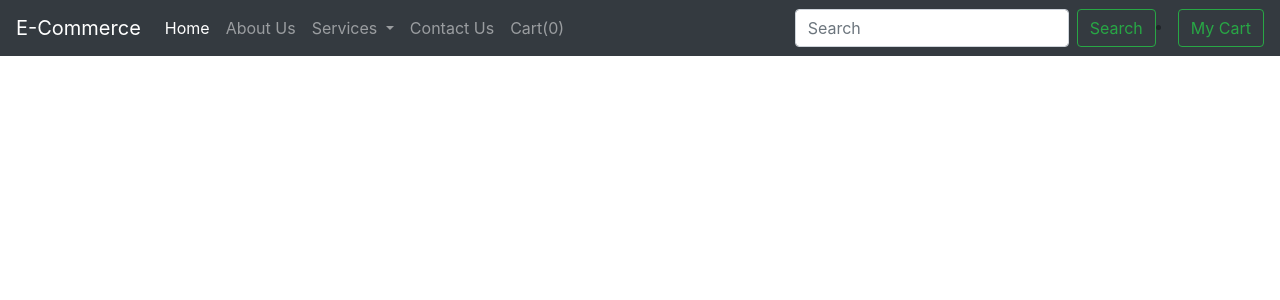
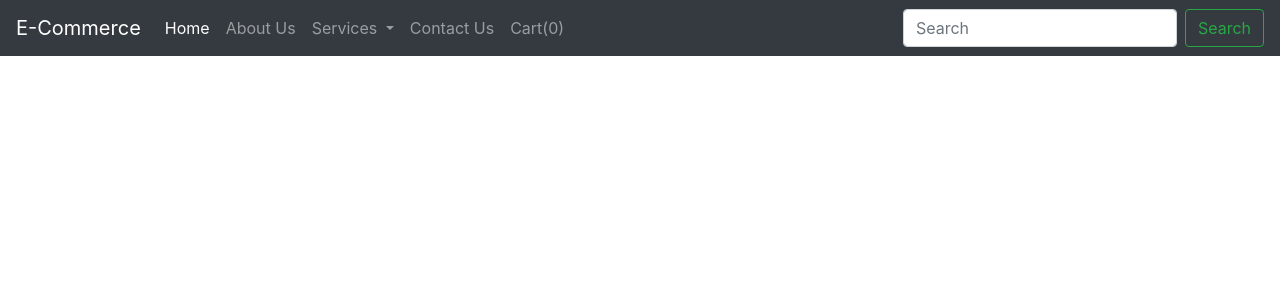
Before and after one commit to aayush999999/my-first-project, a Django app: page /stock in a window 1280 px wide. Shown: the top 300 px of the page. Run offline with Django 4.2, Linux system fonts and the light colour scheme; data that the repository does not hold is empty.

```diff
--- a/templates/navbar.html
+++ b/templates/navbar.html
@@ -11,7 +11,7 @@
     <title>{% block title %}{% endblock title %} : E-Commerce</title>
   </head>
   <body >
-    <nav class="navbar navbar-expand-lg navbar-dark  bg-dark">
+    <nav class="navbar navbar-expand-lg sticky-top navbar-dark  bg-dark">
         <a class="navbar-brand" href="/">E-Commerce</a>
         <button class="navbar-toggler" type="button" data-toggle="collapse" data-target="#navbarSupportedContent" aria-controls="navbarSupportedContent" aria-expanded="false" aria-label="Toggle navigation">
           <span class="navbar-toggler-icon"></span>
@@ -48,9 +48,7 @@
             <button class="btn btn-outline-success my-2 my-sm-0" type="submit">Search</button>
           </form>
 
-          <li class="nav-item">
-            <a class="btn btn-outline-success my-2 my-sm-0" href="cart">My Cart</a>
-          </li>
+
         </div>
       </nav>
 
--- a/templates/stock.html
+++ b/templates/stock.html
@@ -51,7 +51,7 @@
 
   <!--Slideshow starts here -->
   {% for product, range, nSlides in allitems %}
-  <h5 class="my-4">Flash Sale On <b>{{product.0.item_group}}</b> - Recommended Items</h5>
+  <h5 class="my-4">Sale On <b>{{product.0.item_group}}</b> - Recommended Items</h5>
 <div id="demo{{forloop.counter}}" class="carousel slide my-3" data-ride="carousel">
   <ul class="carousel-indicators">
     <li data-target="#demo{{forloop.counter}}" data-slide-to="0" class="active"></li>
```
